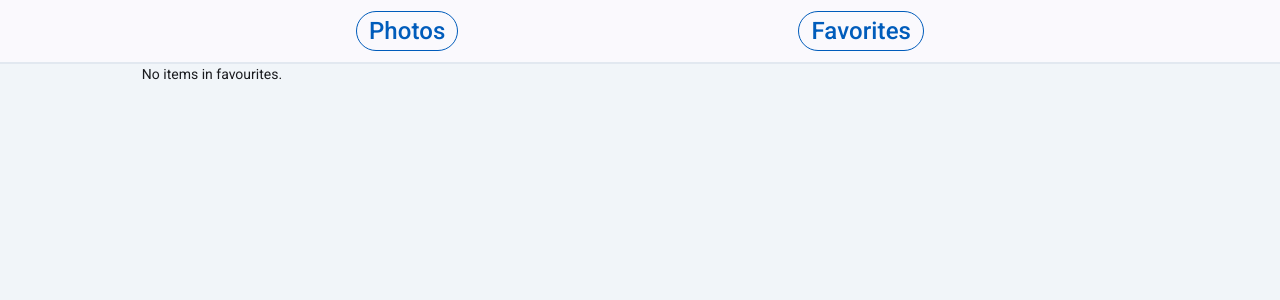
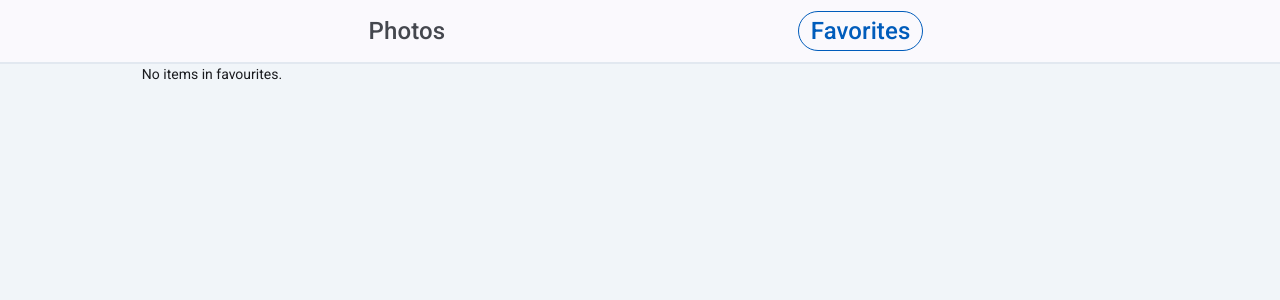
Before and after one commit to gvangelatos/xm-vangelatos-infinite-scroll, an Angular app: page /favourites in a window 1280 px wide. Shown: the top 300 px of the page. Built offline with nearby package versions, Linux system fonts and the light colour scheme.

Commit message:
fix(XM): routerLink always active

```diff
--- a/src/app/components/header/header.component.html
+++ b/src/app/components/header/header.component.html
@@ -2,6 +2,7 @@
   <a
     matButton
     routerLink="/"
+    [routerLinkActiveOptions]="{ exact: true }"
     routerLinkActive="active"
     ariaCurrentWhenActive="page"
     class="tab"
```
